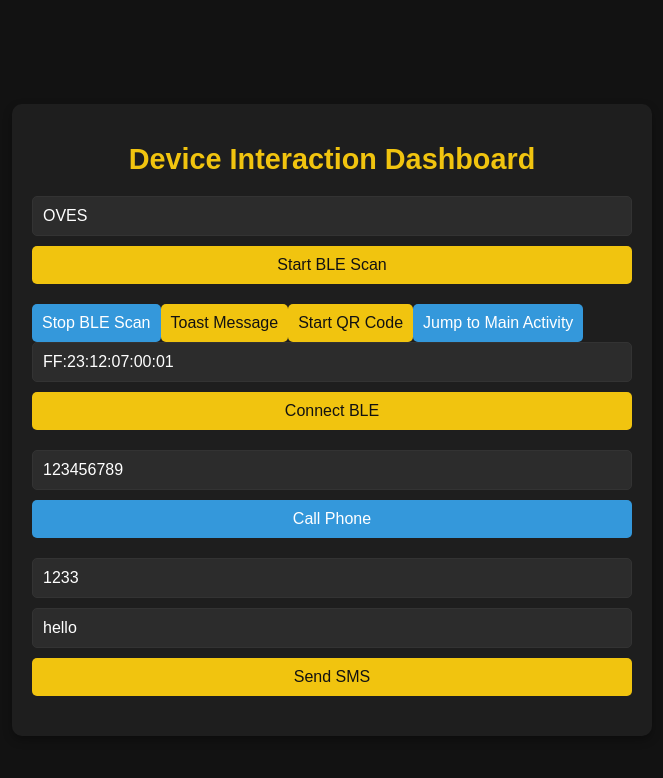
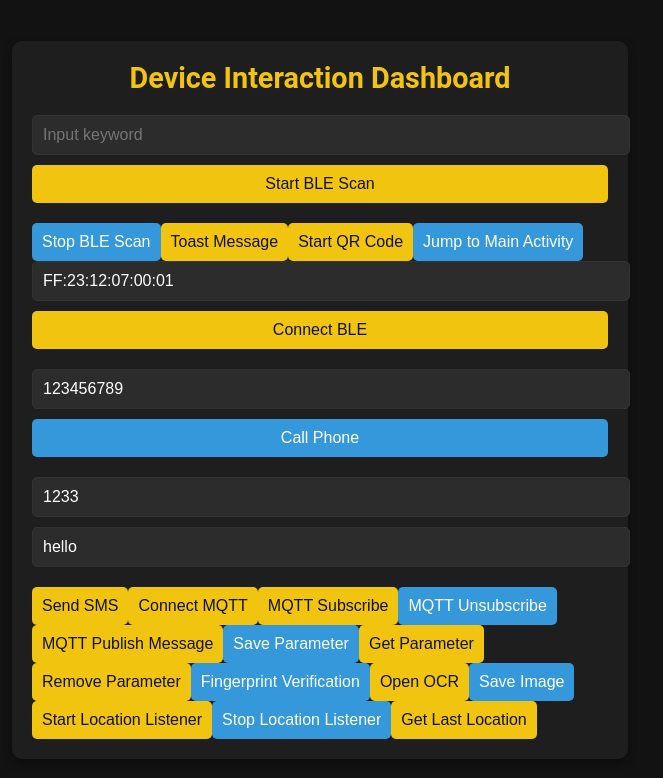
Before and after one commit to Queenzy-Ongeye/test-app, a React (Create React App) app: page / in a window 1280 px wide. Shown: the top 778 px of the page, without its empty margins (308-971 px from the left). Built offline with nearby package versions, Linux system fonts and the light colour scheme.

Commit message:
Made changes

```diff
--- a/src/App.css
+++ b/src/App.css
@@ -1,34 +1,29 @@
-/* General styling for the app */
 body {
   margin: 0;
-  font-family: "Arial", sans-serif;
+  font-family: "Roboto", sans-serif;
   background-color: #121212;
   color: #ffffff;
-}
-
-.app {
   display: flex;
   justify-content: center;
   align-items: center;
   min-height: 100vh;
-  padding: 20px;
 }
 
-.container {
-  width: 100%;
+.app {
+  width: 90%;
   max-width: 600px;
-  margin: auto;
+  background-color: #1e1e1e;
   padding: 20px;
   border-radius: 10px;
-  background-color: #1e1e1e;
   box-shadow: 0 4px 10px rgba(0, 0, 0, 0.3);
 }
 
 .title {
   font-size: 1.8rem;
+  font-weight: 700;
+  color: #f1c40f;
   text-align: center;
   margin-bottom: 20px;
-  color: #f1c40f;
 }
 
 .card {
@@ -39,14 +34,15 @@ body {
 }
 
 .input {
+  width: 100%;
   padding: 10px;
+  font-size: 1rem;
   border: 1px solid #333;
   border-radius: 5px;
   background-color: #2c2c2c;
   color: #fff;
-  font-size: 1rem;
   outline: none;
-  transition: border 0.3s ease;
+  transition: border-color 0.3s ease;
 }
 
 .input:focus {
@@ -56,6 +52,7 @@ body {
 .button {
   padding: 10px;
   font-size: 1rem;
+  font-weight: 500;
   border: none;
   border-radius: 5px;
   cursor: pointer;
@@ -76,3 +73,12 @@ body {
 .button.secondary:hover {
   background-color: #2980b9;
 }
+
+.row {
+  display: flex;
+  gap: 10px;
+}
+
+.row input {
+  flex: 1;
+}
--- a/src/App.js
+++ b/src/App.js
@@ -1,104 +1,225 @@
 import React, { useState } from "react";
-import "./App.css"; // Assuming you have an external CSS file for styling
+import "./App.css"; // Add this to include the custom styles
 
-const App = () => {
-  const [keyword, setKeyword] = useState("OVES");
+function App() {
+  const [keyword, setKeyword] = useState("");
   const [macAddress, setMacAddress] = useState("FF:23:12:07:00:01");
   const [phone, setPhone] = useState("123456789");
   const [sms, setSms] = useState({ phone: "1233", content: "hello" });
 
-  const callHandler = (handlerName, data) => {
+  const handleBridgeCall = (handler, data) => {
     if (window.WebViewJavascriptBridge) {
-      window.WebViewJavascriptBridge.callHandler(handlerName, data, (response) =>
-        console.info(response)
-      );
-    } else {
-      console.error("WebViewJavascriptBridge is not available.");
+      window.WebViewJavascriptBridge.callHandler(handler, data, (response) => {
+        console.info(response);
+      });
     }
   };
 
-  const startBleScan = () => callHandler("startBleScan", keyword);
-  const stopBleScan = () => callHandler("stopBleScan", "");
-  const toastMsg = () => callHandler("toastMsg", "Toast Message");
-  const startQrCode = () => callHandler("startQrCodeScan", 999);
-  const jumpToMainActivity = () => callHandler("jump2MainActivity", JSON.stringify({ items: [] }));
-  const connBleByMacAddress = () => callHandler("connBleByMacAddress", macAddress);
-  const callPhone = () => callHandler("callPhone", phone);
-  const sendSms = () => callHandler("sendSms", sms);
-
   return (
     <div className="app">
-      <div className="container">
-        <h1 className="title">Device Interaction Dashboard</h1>
+      <div className="title">Device Interaction Dashboard</div>
+
+      {/* BLE Scan */}
       <div className="card">
         <input
-            className="input"
           value={keyword}
           onChange={(e) => setKeyword(e.target.value)}
+          className="input"
           placeholder="Input keyword"
         />
-          <button className="button" onClick={startBleScan}>
+        <button
+          className="button"
+          onClick={() => handleBridgeCall("startBleScan", keyword)}
+        >
           Start BLE Scan
         </button>
       </div>
-
-        <button className="button secondary" onClick={stopBleScan}>
+      <button
+        className="button secondary"
+        onClick={() => handleBridgeCall("stopBleScan", "")}
+      >
         Stop BLE Scan
       </button>
-        <button className="button" onClick={toastMsg}>
+      <button
+        className="button"
+        onClick={() => handleBridgeCall("toastMsg", "toastMsg")}
+      >
         Toast Message
       </button>
-        <button className="button" onClick={startQrCode}>
+      <button
+        className="button"
+        onClick={() => handleBridgeCall("startQrCodeScan", 999)}
+      >
         Start QR Code
       </button>
-        <button className="button secondary" onClick={jumpToMainActivity}>
+      <button
+        className="button secondary"
+        onClick={() =>
+          handleBridgeCall("jump2MainActivity", JSON.stringify({}))
+        }
+      >
         Jump to Main Activity
       </button>
 
+      {/* BLE Connection */}
       <div className="card">
         <input
-            className="input"
           value={macAddress}
           onChange={(e) => setMacAddress(e.target.value)}
+          className="input"
           placeholder="Input MAC address"
         />
-          <button className="button" onClick={connBleByMacAddress}>
+        <button
+          className="button"
+          onClick={() => handleBridgeCall("connBleByMacAddress", macAddress)}
+        >
           Connect BLE
         </button>
       </div>
 
+      {/* Phone Call */}
       <div className="card">
         <input
-            className="input"
           value={phone}
           onChange={(e) => setPhone(e.target.value)}
+          className="input"
           placeholder="Input phone"
         />
-          <button className="button secondary" onClick={callPhone}>
+        <button
+          className="button secondary"
+          onClick={() => handleBridgeCall("callPhone", phone)}
+        >
           Call Phone
         </button>
       </div>
 
-        <div className="card">
+      {/* SMS */}
+      <div className="card row">
         <input
-            className="input"
           value={sms.phone}
           onChange={(e) => setSms({ ...sms, phone: e.target.value })}
+          className="input"
           placeholder="SMS Phone"
         />
         <input
-            className="input"
           value={sms.content}
           onChange={(e) => setSms({ ...sms, content: e.target.value })}
+          className="input"
           placeholder="SMS Content"
         />
-          <button className="button" onClick={sendSms}>
+      </div>
+      <button
+        className="button"
+        onClick={() => handleBridgeCall("sendSms", sms)}
+      >
         Send SMS
       </button>
-        </div>
-      </div>
+
+      {/* MQTT */}
+      <button
+        className="button"
+        onClick={() =>
+          handleBridgeCall("connectMqtt", {
+            username: "Admin",
+            password: "7xzUV@MT",
+            clientId: "123",
+            hostname: "mqtt.omnivoltaic.com",
+            port: 1883,
+          })
+        }
+      >
+        Connect MQTT
+      </button>
+      <button
+        className="button"
+        onClick={() => handleBridgeCall("mqttSubTopic", { topic: "/a/b/c", qos: 0 })}
+      >
+        MQTT Subscribe
+      </button>
+      <button
+        className="button secondary"
+        onClick={() => handleBridgeCall("mqttUnSubTopic", { topic: "/a/b/c" })}
+      >
+        MQTT Unsubscribe
+      </button>
+      <button
+        className="button"
+        onClick={() =>
+          handleBridgeCall("mqttPublishMsg", {
+            topic: "/a/b/c",
+            qos: 0,
+            content: "this is content!",
+          })
+        }
+      >
+        MQTT Publish Message
+      </button>
+
+      {/* Data Persistence */}
+      <button
+        className="button secondary"
+        onClick={() =>
+          handleBridgeCall("saveParam", { key: "this is unique key", value: "json data" })
+        }
+      >
+        Save Parameter
+      </button>
+      <button
+        className="button"
+        onClick={() =>
+          handleBridgeCall("getParam", { key: "this is unique key" })
+        }
+      >
+        Get Parameter
+      </button>
+      <button
+        className="button"
+        onClick={() =>
+          handleBridgeCall("removeParam", { key: "this is unique key" })
+        }
+      >
+        Remove Parameter
+      </button>
+
+      {/* Advanced Features */}
+      <button
+        className="button secondary"
+        onClick={() => handleBridgeCall("fingerprintVerification", "")}
+      >
+        Fingerprint Verification
+      </button>
+      <button
+        className="button"
+        onClick={() => handleBridgeCall("openOcr", "")}
+      >
+        Open OCR
+      </button>
+      <button
+        className="button secondary"
+        onClick={() => handleBridgeCall("saveImg", "")}
+      >
+        Save Image
+      </button>
+      <button
+        className="button"
+        onClick={() => handleBridgeCall("startLocationListener", "")}
+      >
+        Start Location Listener
+      </button>
+      <button
+        className="button secondary"
+        onClick={() => handleBridgeCall("stopLocationListener", "")}
+      >
+        Stop Location Listener
+      </button>
+      <button
+        className="button"
+        onClick={() => handleBridgeCall("getLastLocation", "")}
+      >
+        Get Last Location
+      </button>
     </div>
   );
-};
+}
 
 export default App;
```
Lines whose indentation alone changed are shown as unchanged.
